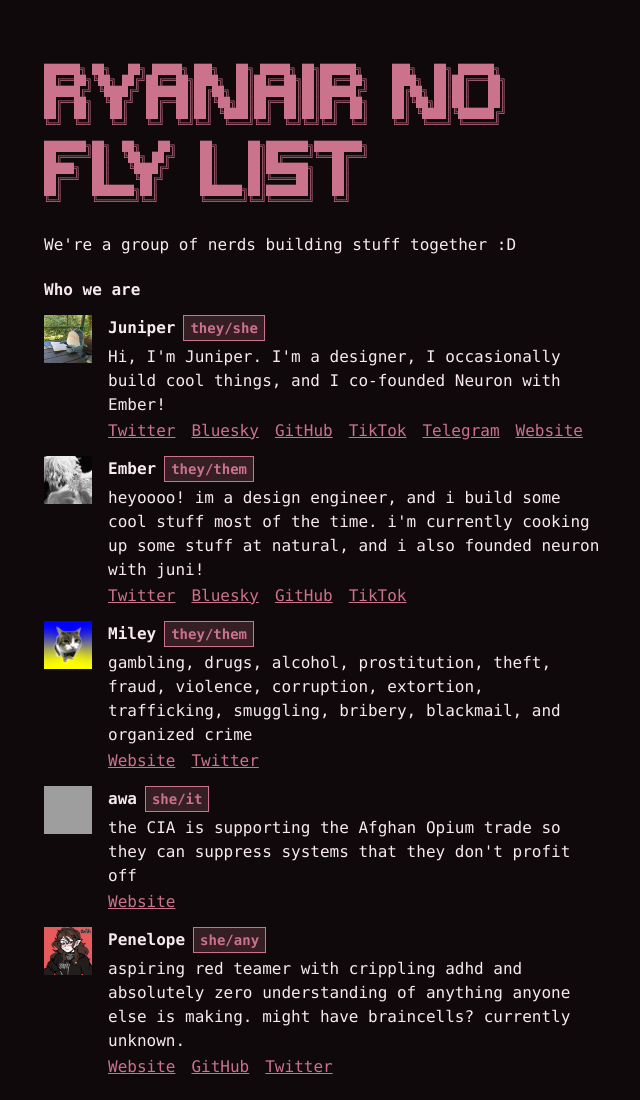
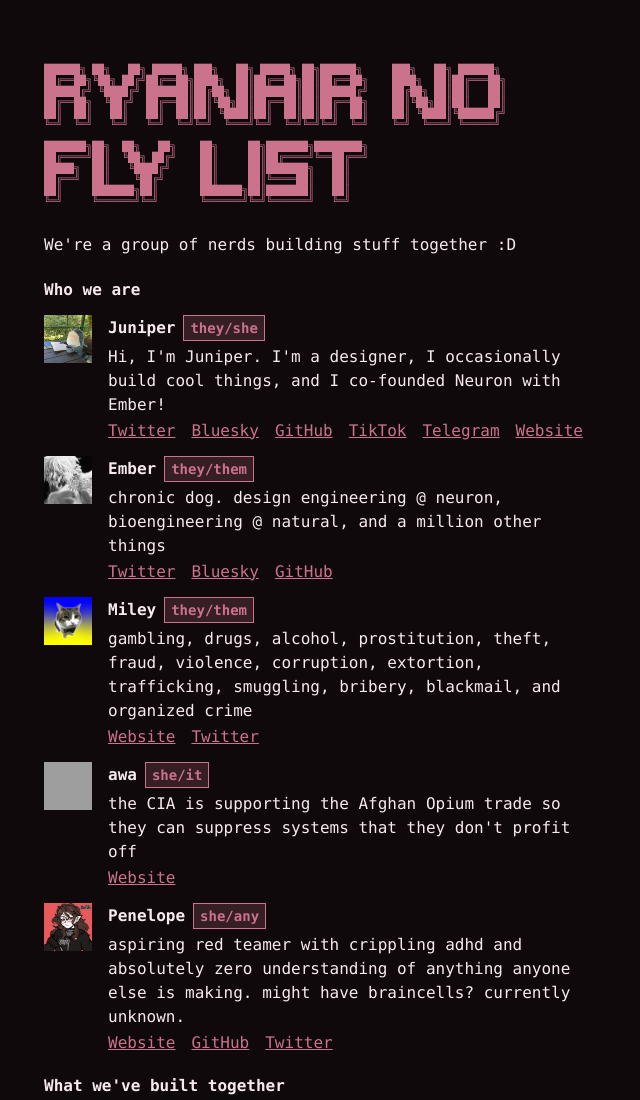
Before and after one commit to ryanairnoflylist/rnfl-site, a plain HTML site: page index.html in a window 1280 px wide. Shown: the top 1100 px of the page, without its empty margins (316-956 px from the left). Drawn offline with Linux system fonts and the light colour scheme; grey boxes are pictures that could not be loaded.

Commit message:
Update personal description and remove tictac

```diff
--- a/index.html
+++ b/index.html
@@ -62,12 +62,11 @@
                 <img class="pfp" src="pfps/ember.jpeg" alt="Ember's avatar">
                 <div class="info">
                     <h3 class="name">Ember <pronouns>they/them</pronouns></h3>
-                    <p>heyoooo! im a design engineer, and i build some cool stuff most of the time. i'm currently cooking up some stuff at natural, and i also founded neuron with juni!</p>
+                    <p>chronic dog. design engineering @ neuron, bioengineering @ natural, and a million other things</p>
                     <div class="links">
                         <a href="https://twitter.com/embeputer">Twitter</a>
                         <a href="https://bsky.app/profile/puppy.orb.gay">Bluesky</a>
                         <a href="https://github.com/embeputer">GitHub</a>
-                        <a href="https://tiktok.com/embeputer">TikTok</a>
                     </div>
                 </div>
             </section>
```
